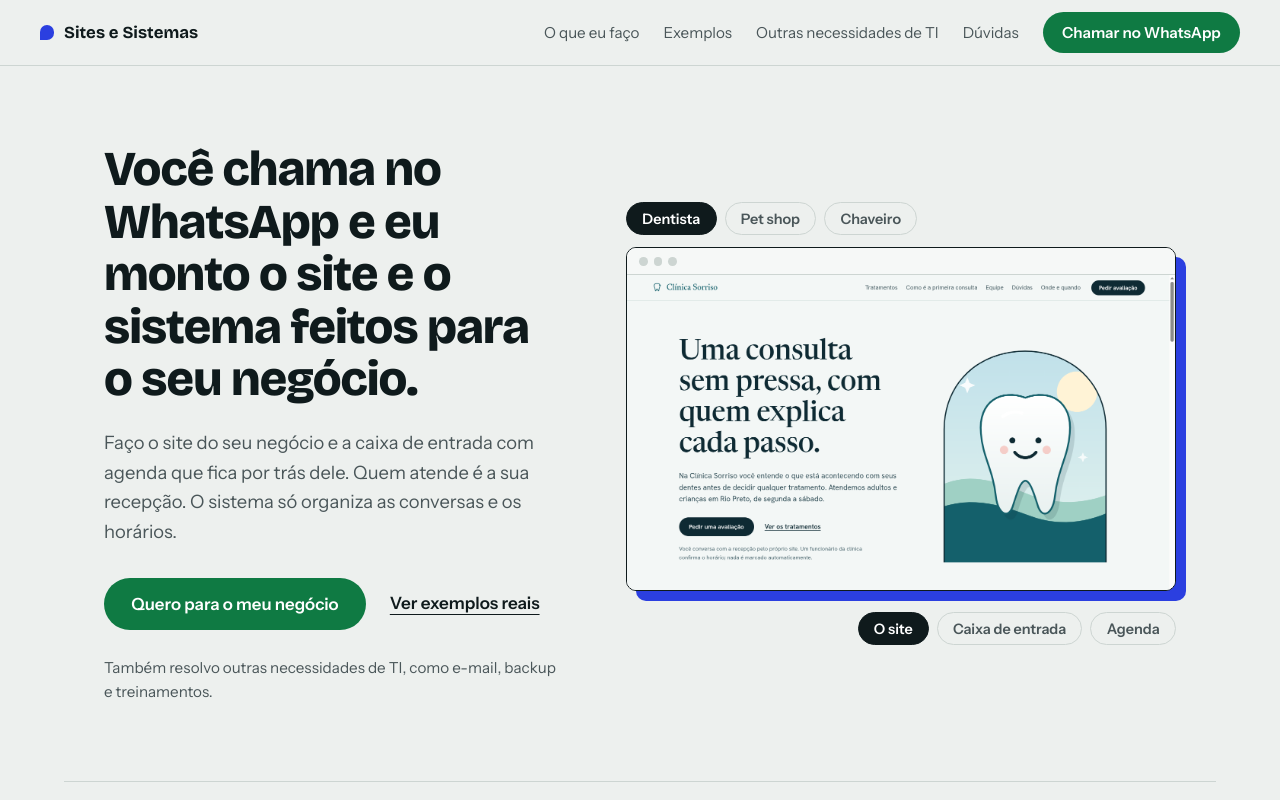
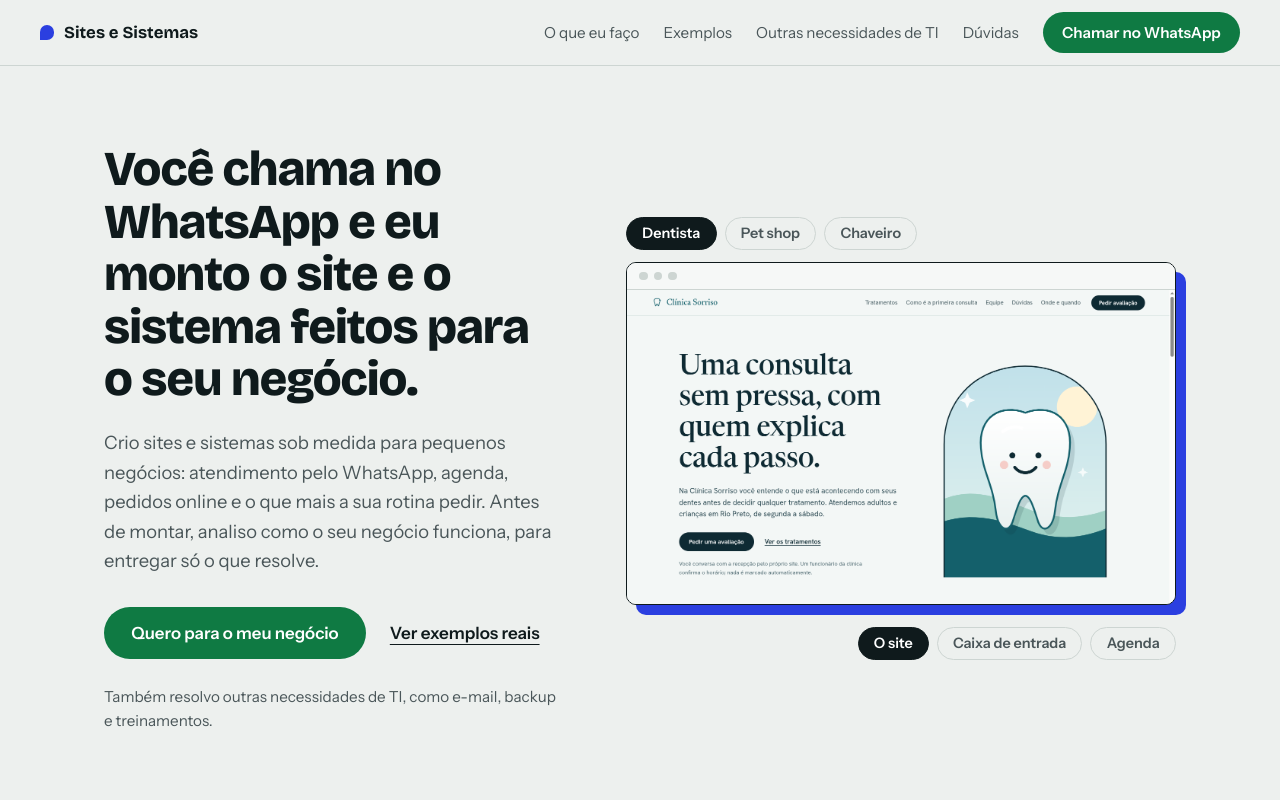
Before and after one commit to portfoliodigitalyuri/portfoliodigitalyuri.github.io, a plain HTML site: page index.html in a window 1280 px wide. Shown: the top 800 px of the page. Drawn offline with nearby package versions, Linux system fonts and the light colour scheme.

Commit message:
Descricao do hero mais generalista

```diff
--- a/index.html
+++ b/index.html
@@ -33,7 +33,7 @@
   <section class="hero">
     <div class="hero-texto">
       <h1>Você chama no WhatsApp e eu monto o site e o sistema feitos para o seu negócio.</h1>
-      <p class="lede">Faço o site do seu negócio e a caixa de entrada com agenda que fica por trás dele. Quem atende é a sua recepção. O sistema só organiza as conversas e os horários.</p>
+      <p class="lede">Crio sites e sistemas sob medida para pequenos negócios: atendimento pelo WhatsApp, agenda, pedidos online e o que mais a sua rotina pedir. Antes de montar, analiso como o seu negócio funciona, para entregar só o que resolve.</p>
       <div class="hero-acoes">
         <a class="botao botao-wa botao-grande" data-wa data-msg="Oi! Quero um site com agenda para o meu negócio." href="#contato">Quero para o meu negócio</a>
         <a class="link" href="#exemplos">Ver exemplos reais</a>
```
